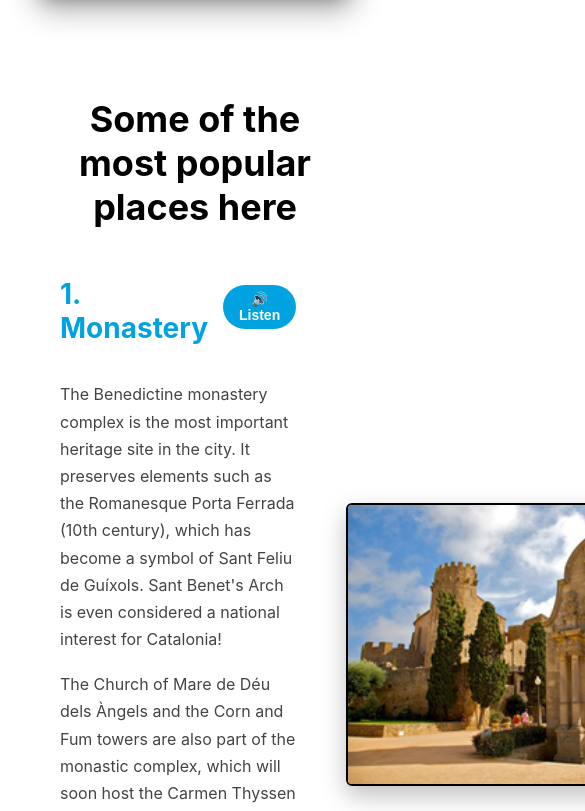
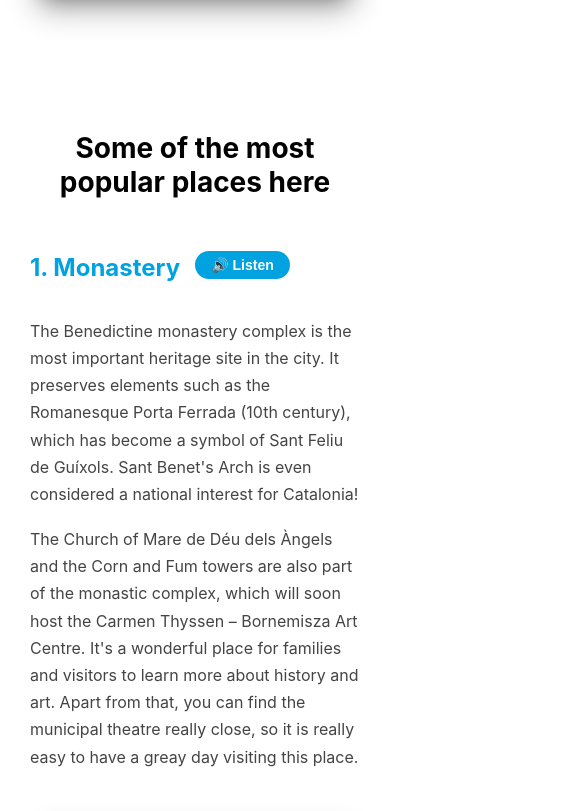
Before and after one commit to MaskedLlama04/Multimedia-Webpage-Tourism-Promotion, a React (Create React App) app: page / in a window 390 px wide. Shown: the part 2370-3181 px from the top of the page, 585 px wide, since content can reach past the window. Built offline with nearby package versions, Linux system fonts and the light colour scheme.

Commit message:
Add files via upload

```diff
--- a/src/components/activities/Activities.css
+++ b/src/components/activities/Activities.css
@@ -1,36 +1,41 @@
 .activities {
-  padding: 10px 60px;
+  padding: 80px 60px;
   background-color: #fff;
 }
 
 .activities h2 {
-  font-size: 36px;
-  margin-bottom: 20px;
+  font-size: clamp(28px, 3vw, 36px);
+  margin-bottom: 40px;
   text-align: center;
 }
 
-/* Main content layout */
+/* Main content layout  */
 .activity {
   display: flex;
   gap: 50px;
-  align-items: center; /* Better vertical alignment, I believe it looks better like tis */
+  align-items: center;
   padding-bottom: 60px;
   margin-bottom: 60px;
-  border-bottom: 2px solid #e0e0e0; /* Visual separator */
+  border-bottom: 2px solid #e0e0e0;
+  max-width: 1400px;
+  margin-left: auto;
+  margin-right: auto;
 }
 
 /* Text section */
 .activity-text {
   flex: 1;
+  max-width: 700px;
 }
 
 .activity-text h3 {
   color: #00a3e0;
-  font-size: 28px;
+  font-size: clamp(22px, 2.2vw, 28px);
   margin-bottom: 20px;
 }
 
 .activity-text p {
+  font-size: clamp(15px, 1.1vw, 17px);
   line-height: 1.7;
   margin-bottom: 18px;
   color: #444;
@@ -44,6 +49,7 @@
   color: #00a3e0;
   font-weight: bold;
   cursor: pointer;
+  border-radius: 6px;
   transition: background-color 0.2s, color 0.2s;
 }
 
@@ -52,16 +58,18 @@
   color: white;
 }
 
-/* Image section */
+/* Image section with size control */
 .activity-image {
   flex-shrink: 0;
 }
 
 .activity-image img {
   width: 420px;
+  max-width: 100%;
+  height: auto;
   border-radius: 6px;
-  border: 2px solid #000; /* Black border so it actually looks coller */
-  box-shadow: 0 10px 25px rgba(0, 0, 0, 0.25); /* Makes the image pop */
+  border: 2px solid #000;
+  box-shadow: 0 10px 25px rgba(0, 0, 0, 0.25);
   object-fit: cover;
 }
 
@@ -71,6 +79,7 @@
   align-items: center;
   gap: 15px;
   margin-bottom: 15px;
+  flex-wrap: wrap;
 }
 
 /* Audio button styling */
@@ -129,3 +138,62 @@
 .stop-btn:focus {
   outline: none;
 }
+
+/* Responsive design */
+@media (max-width: 1200px) {
+  .activity {
+    gap: 40px;
+  }
+
+  .activity-image img {
+    width: 380px;
+  }
+}
+
+@media (max-width: 968px) {
+  .activities {
+    padding: 60px 40px;
+  }
+
+  .activity {
+    flex-direction: column;
+    gap: 30px;
+  }
+
+  .activity-text {
+    max-width: 100%;
+  }
+
+  .activity-image img {
+    width: 100%;
+    max-width: 500px;
+  }
+}
+
+@media (max-width: 768px) {
+  .activities {
+    padding: 50px 30px;
+  }
+
+  .activities h2 {
+    font-size: 28px;
+    margin-bottom: 30px;
+  }
+
+  .activity {
+    padding-bottom: 40px;
+    margin-bottom: 40px;
+  }
+
+  .activity-text h3 {
+    font-size: 24px;
+  }
+
+  .activity-text p {
+    font-size: 16px;
+  }
+
+  .activity-image img {
+    width: 100%;
+  }
+}
```
